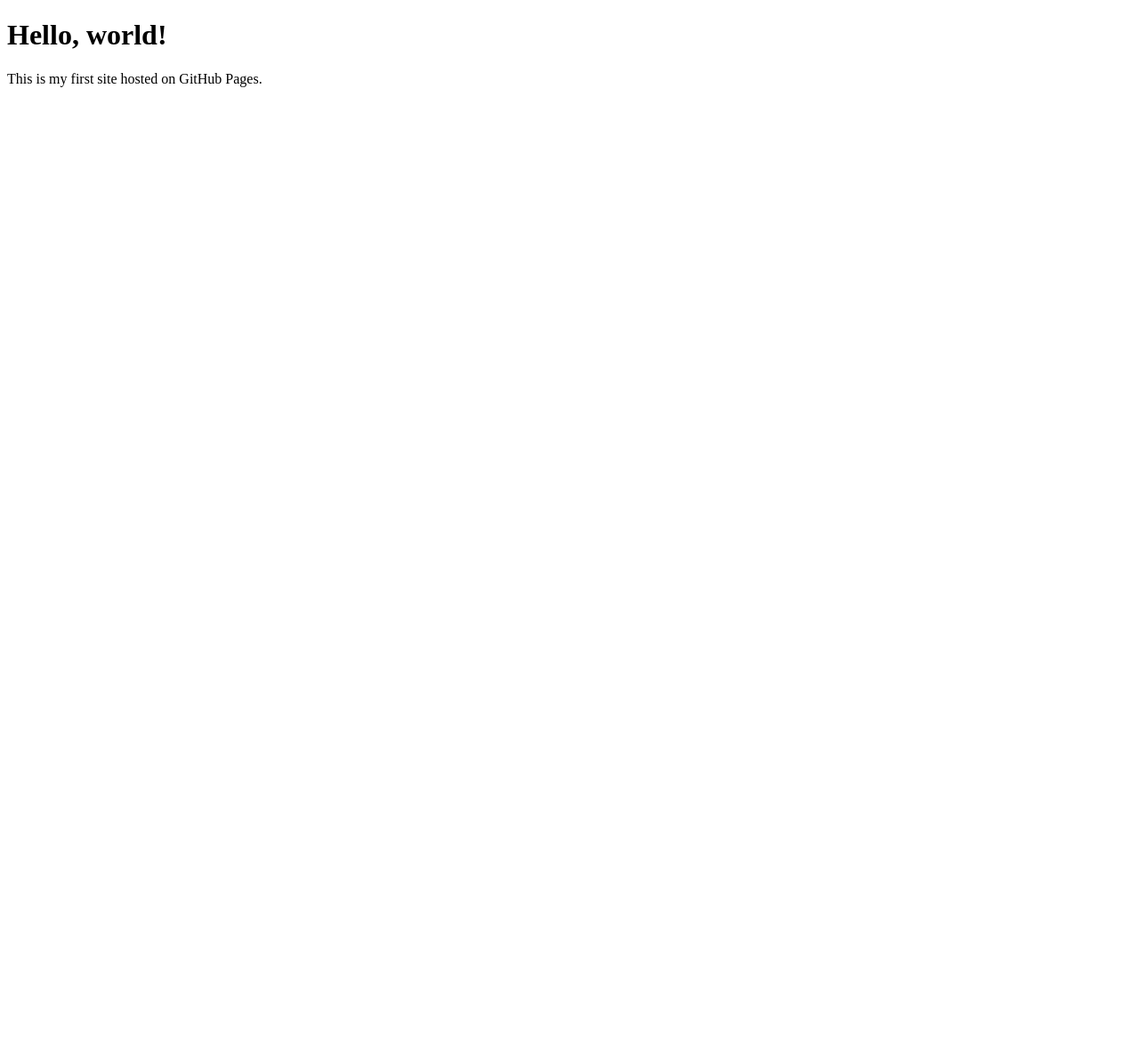
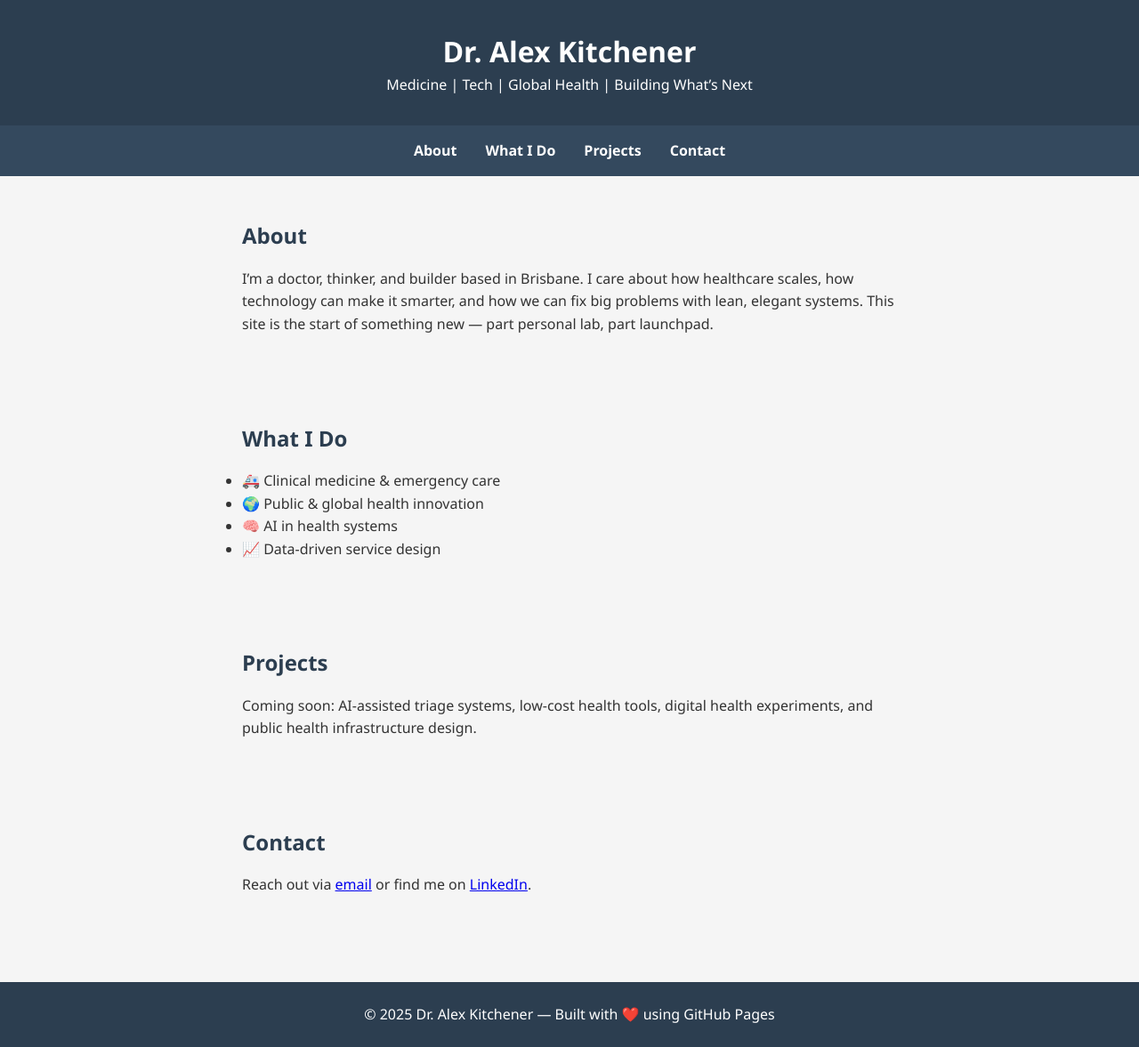
Before and after one commit to AlexJKitch/Website, a plain HTML site: page index.html in a window 1280 px wide. Shown: the whole page at 89% size. Before the commit the page ends 800 px from the top, so only its background shows below. Drawn offline with Linux system fonts and the light colour scheme.

Commit message:
Update index.html

```diff
--- a/index.html
+++ b/index.html
@@ -1,10 +1,110 @@
 <!DOCTYPE html>
-<html>
+<html lang="en">
 <head>
-  <title>Alex's Site</title>
+  <meta charset="UTF-8" />
+  <meta name="viewport" content="width=device-width, initial-scale=1.0"/>
+  <title>Dr. Alex | Future-Proof Medicine</title>
+  <style>
+    * {
+      margin: 0;
+      padding: 0;
+      box-sizing: border-box;
+    }
+
+    body {
+      font-family: 'Segoe UI', sans-serif;
+      background-color: #f5f5f5;
+      color: #333;
+      line-height: 1.6;
+    }
+
+    header {
+      background: #2c3e50;
+      color: white;
+      padding: 2rem;
+      text-align: center;
+    }
+
+    nav {
+      background: #34495e;
+      display: flex;
+      justify-content: center;
+      gap: 2rem;
+      padding: 1rem 0;
+    }
+
+    nav a {
+      color: white;
+      text-decoration: none;
+      font-weight: bold;
+    }
+
+    nav a:hover {
+      text-decoration: underline;
+    }
+
+    section {
+      padding: 3rem 2rem;
+      max-width: 800px;
+      margin: 0 auto;
+    }
+
+    h2 {
+      margin-bottom: 1rem;
+      color: #2c3e50;
+    }
+
+    footer {
+      background: #2c3e50;
+      color: white;
+      text-align: center;
+      padding: 1.5rem;
+      margin-top: 3rem;
+    }
+  </style>
 </head>
 <body>
-  <h1>Hello, world!</h1>
-  <p>This is my first site hosted on GitHub Pages.</p>
+
+  <header>
+    <h1>Dr. Alex Kitchener</h1>
+    <p>Medicine | Tech | Global Health | Building What’s Next</p>
+  </header>
+
+  <nav>
+    <a href="#about">About</a>
+    <a href="#services">What I Do</a>
+    <a href="#projects">Projects</a>
+    <a href="#contact">Contact</a>
+  </nav>
+
+  <section id="about">
+    <h2>About</h2>
+    <p>I’m a doctor, thinker, and builder based in Brisbane. I care about how healthcare scales, how technology can make it smarter, and how we can fix big problems with lean, elegant systems. This site is the start of something new — part personal lab, part launchpad.</p>
+  </section>
+
+  <section id="services">
+    <h2>What I Do</h2>
+    <ul>
+      <li>🚑 Clinical medicine & emergency care</li>
+      <li>🌍 Public & global health innovation</li>
+      <li>🧠 AI in health systems</li>
+      <li>📈 Data-driven service design</li>
+    </ul>
+  </section>
+
+  <section id="projects">
+    <h2>Projects</h2>
+    <p>Coming soon: AI-assisted triage systems, low-cost health tools, digital health experiments, and public health infrastructure design.</p>
+  </section>
+
+  <section id="contact">
+    <h2>Contact</h2>
+    <p>Reach out via <a href="mailto:alex@example.com">email</a> or find me on <a href="#">LinkedIn</a>.</p>
+  </section>
+
+  <footer>
+    <p>© 2025 Dr. Alex Kitchener — Built with ❤️ using GitHub Pages</p>
+  </footer>
+
 </body>
 </html>
```
